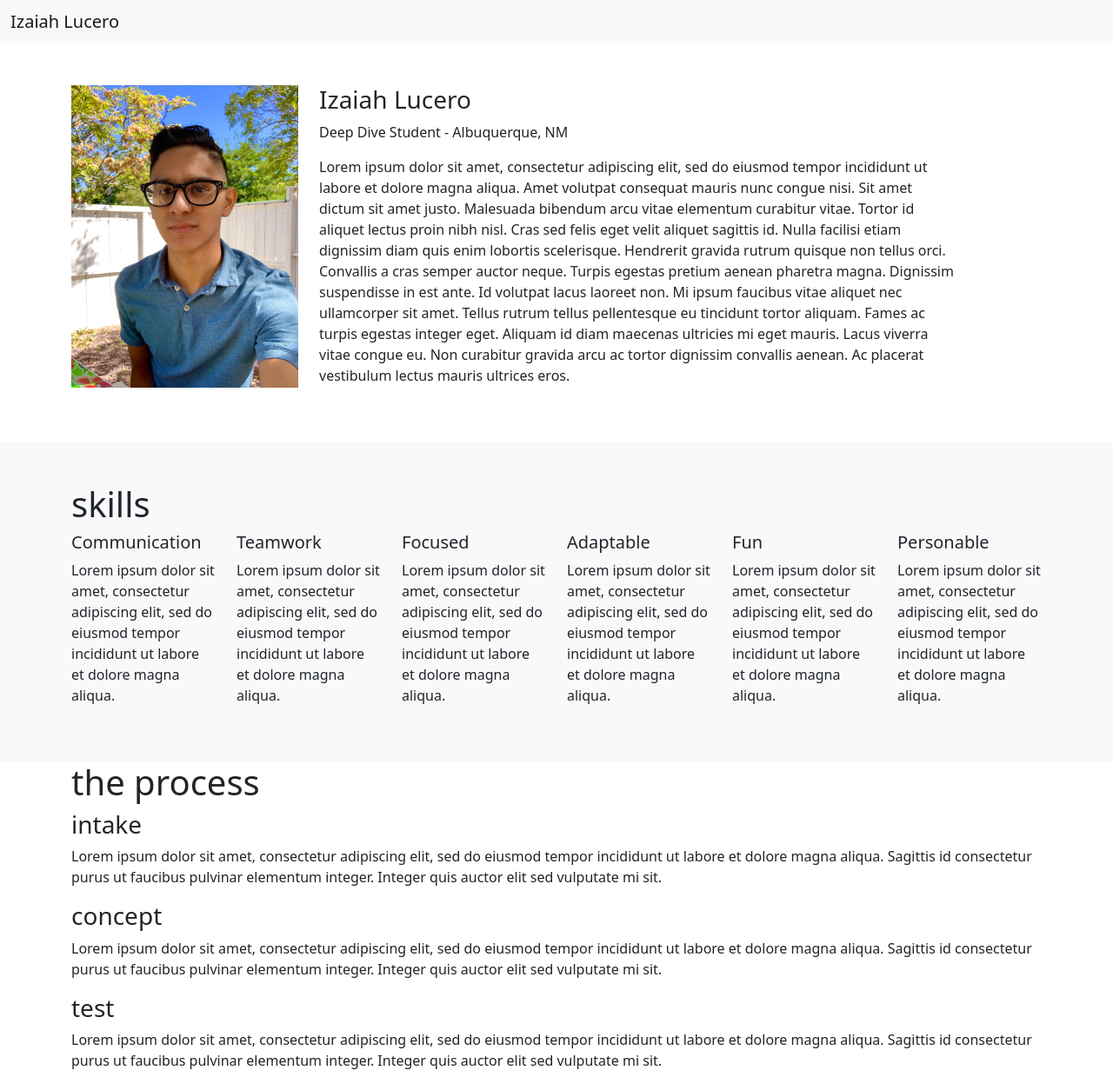
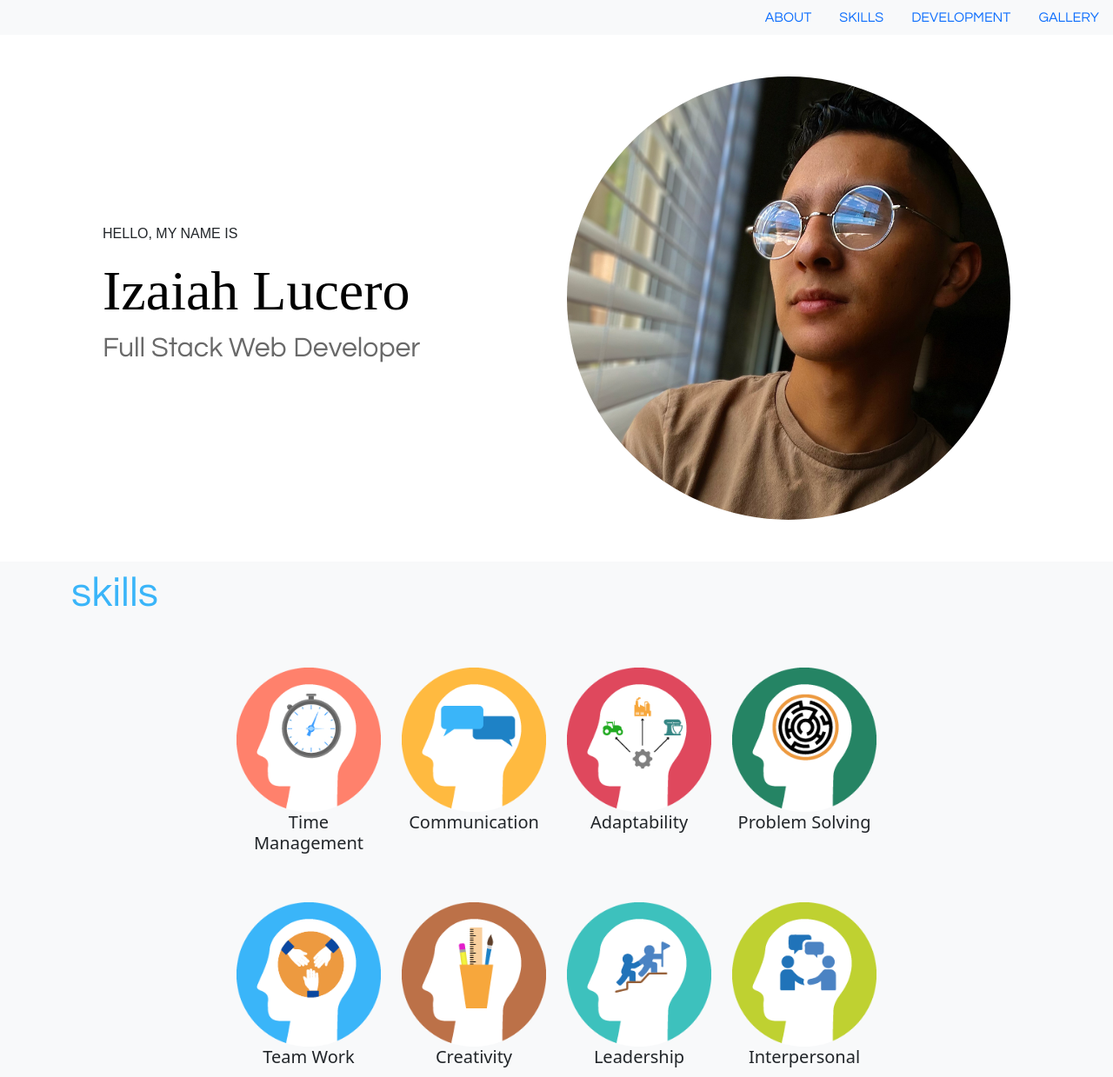
Before and after one commit to IzaiahLucero/izaiah-lucero-website, a plain HTML site: page public_html/index.html in a window 1280 px wide. Shown: the top 1239 px of the page at 87% size. Drawn offline with nearby package versions, Linux system fonts and the light colour scheme.

Commit message:
added icons and adjusted the layout. Also updated headers to reflect icon title. Finally added more sections in the center content of the site

```diff
--- a/public_html/index.html
+++ b/public_html/index.html
@@ -6,55 +6,88 @@
   <meta name="viewport" content="width=device-width, initial-scale=1">
   <title>Portfolio</title>
   <link href="https://cdn.jsdelivr.net/npm/bootstrap@5.2.2/dist/css/bootstrap.min.css" rel="stylesheet" integrity="sha384-Zenh87qX5JnK2Jl0vWa8Ck2rdkQ2Bzep5IDxbcnCeuOxjzrPF/et3URy9Bv1WTRi" crossorigin="anonymous">
+  <link href="styles.css" rel="stylesheet">
 </head>
 
 <body>
-<nav class="navbar bg-light">
-  <div class="container-fluid">
-    <span class="navbar-brand mb-0 h1 fixed">Izaiah Lucero</span>
-  </div>
-</nav>
+
+<ul class="nav justify-content-end bg-light" id="navigationBar">
+  <li class="nav-item">
+    <a class="nav-link active" aria-current="page" href="#">ABOUT</a>
+  </li>
+  <li class="nav-item">
+    <a class="nav-link" href="#">SKILLS</a>
+  </li>
+  <li class="nav-item">
+    <a class="nav-link" href="#">DEVELOPMENT</a>
+  </li>
+  <li class="nav-item">
+    <a class="nav-link" href="#">GALLERY</a>
+  </li>
+</ul>
+
 <!--Bio Section-->
-<div class="container mt-5">
-  <div class="row">
-    <div class="col-3">
-      <img class="img-fluid" src="images/profile-image.JPEG">
-    </div>
-    <div class="col-8">
-      <h3>Izaiah Lucero</h3>
-      <p>Deep Dive Student - Albuquerque, NM</p>
-      <p>Lorem ipsum dolor sit amet, consectetur adipiscing elit, sed do eiusmod tempor incididunt ut labore et dolore magna aliqua. Amet volutpat consequat mauris nunc congue nisi. Sit amet dictum sit amet justo. Malesuada bibendum arcu vitae elementum curabitur vitae. Tortor id aliquet lectus proin nibh nisl. Cras sed felis eget velit aliquet sagittis id. Nulla facilisi etiam dignissim diam quis enim lobortis scelerisque. Hendrerit gravida rutrum quisque non tellus orci. Convallis a cras semper auctor neque. Turpis egestas pretium aenean pharetra magna. Dignissim suspendisse in est ante. Id volutpat lacus laoreet non. Mi ipsum faucibus vitae aliquet nec ullamcorper sit amet. Tellus rutrum tellus pellentesque eu tincidunt tortor aliquam. Fames ac turpis egestas integer eget. Aliquam id diam maecenas ultricies mi eget mauris. Lacus viverra vitae congue eu. Non curabitur gravida arcu ac tortor dignissim convallis aenean. Ac placerat vestibulum lectus mauris ultrices eros.</p>
+<div  class="container-fluid" id="bioSection">
+  <div class="container p-5">
+    <div class="row align-items-center">
+      <div id="bioContent" class="col-6">
+        <p id="hello">HELLO, MY NAME IS</p>
+        <h1 id="myName">Izaiah Lucero</h1>
+        <h3 id="jobTitle">Full Stack Web Developer</h3>
+      </div>
+      <div class="col-6">
+        <img id="profileImage" class="img-fluid" src="images/profile_image.jpeg">
+      </div>
+
     </div>
   </div>
 </div>
+
 <!--Skills Section-->
-<div class="container-fluid bg-light mt-5 p-5">
+<div class="container-fluid bg-light p-2">
   <div class="container">
-    <h1>skills</h1>
-    <div class="row">
-      <div class="col-2">
+    <h1 id="skillsHeader">skills</h1>
+    <div class="row text-center gx-4">
+      <div class="col-2 mt-5">
+<!--This is empty to allow for evening spacing of the skills icon.-->
+      </div>
+      <div class="col-2 mt-5">
+        <img src="images/skill-icons_Time%20Management.png" alt="Time Management Icon" class="img-fluid">
+        <h5>Time Management</h5>
+      </div>
+      <div class="col-2 mt-5">
+        <img src="images/skill-icons_Communication.png" alt="Communication Icon" class="img-fluid">
         <h5>Communication</h5>
-        <p>Lorem ipsum dolor sit amet, consectetur adipiscing elit, sed do eiusmod tempor incididunt ut labore et dolore magna aliqua.</p>
       </div>
-      <div class="col-2">
-        <h5>Teamwork</h5>
-        <p>Lorem ipsum dolor sit amet, consectetur adipiscing elit, sed do eiusmod tempor incididunt ut labore et dolore magna aliqua.</p>
+      <div class="col-2 mt-5">
+        <img src="images/skill-icons_Adaptability.png" alt="Adaptability Icon" class="img-fluid">
+        <h5>Adaptability</h5>
       </div>
-      <div class="col-2">
-        <h5>Focused</h5>
-        <p>Lorem ipsum dolor sit amet, consectetur adipiscing elit, sed do eiusmod tempor incididunt ut labore et dolore magna aliqua.</p>
+      <div class="col-2 mt-5">
+        <img src="images/skill-icons_Problem%20Solving.png" alt="Problem Solving Icon" class="img-fluid">
+        <h5>Problem Solving</h5>
       </div>
-      <div class="col-2">
-        <h5>Adaptable</h5>
-        <p>Lorem ipsum dolor sit amet, consectetur adipiscing elit, sed do eiusmod tempor incididunt ut labore et dolore magna aliqua.</p>
+      <div class="col-2 mt-5">
+        <!--This is empty to allow for evening spacing of the skills icon.-->
       </div>
-      <div class="col-2">
-        <h5>Fun</h5>
-        <p>Lorem ipsum dolor sit amet, consectetur adipiscing elit, sed do eiusmod tempor incididunt ut labore et dolore magna aliqua.</p>
+      <div class="col-2 mt-5">
+        <!--This is empty to allow for evening spacing of the skills icon.-->
       </div>
-      <div class="col-2">
-        <h5>Personable</h5>
-        <p>Lorem ipsum dolor sit amet, consectetur adipiscing elit, sed do eiusmod tempor incididunt ut labore et dolore magna aliqua.</p>
+      <div class="col-2 mt-5">
+        <img src="images/skill-icons_Teamwork%20.png" alt="Teamwork Icon" class="img-fluid">
+        <h5>Team Work</h5>
+      </div>
+      <div class="col-2 mt-5">
+        <img src="images/skill-icons_Creativity.png" alt="Creativity Icon" class="img-fluid">
+        <h5>Creativity</h5>
+      </div>
+      <div class="col-2 mt-5">
+        <img src="images/skill-icons_Leadership.png" alt="Leadership Icon" class="img-fluid">
+        <h5>Leadership</h5>
+      </div>
+      <div class="col-2 mt-5">
+        <img src="images/skill-icons_Interpersonal.png" alt="Interpersonal Icon" class="img-fluid">
+        <h5>Interpersonal</h5>
       </div>
     </div>
   </div>
@@ -63,13 +96,16 @@
 <div class="container">
   <div class="row">
     <div class="col">
-      <h1>the process</h1>
+      <h1 id="theProcessHeader">the process</h1>
     </div>
   </div>
   <div class="row">
+    <h3>intake</h3>
     <div class="col">
-      <h3>intake</h3>
-      <p>Lorem ipsum dolor sit amet, consectetur adipiscing elit, sed do eiusmod tempor incididunt ut labore et dolore magna aliqua. Sagittis id consectetur purus ut faucibus pulvinar elementum integer. Integer quis auctor elit sed vulputate mi sit.</p>
+      <img src="images/intake_form.jpeg">
+    </div>
+    <div class="col">
+      <p>One of the very first things with a client is a intake. This allows us to better understand you and your businesses needs.</p>
     </div>
   </div>
   <div class="row">
@@ -94,29 +130,57 @@
 <!--Gallery Section-->
 <div class="container">
   <div class="row">
-    <h1>gallery</h1>
+    <h1 id="gallerHeader">gallery</h1>
   </div>
-  <div class="row">
-    <div class="col-4 mt-5">
+  <div class="row text-center">
+    <div class="col-4 mt-5 mx-auto">
       <img class="img-fluid" src="http://placekitten.com/300/200">
+      <div>
+        <h5>Card Title</h5>
+        <p class="card-text">Some quick description of the project</p>
+      </div>
     </div>
-    <div class="col-4 mt-5">
+    <div class="col-4 mt-5 mx-auto">
       <img class="img-fluid" src="http://placekitten.com/300/200">
+      <div>
+        <h5>Card Title</h5>
+        <p class="card-text">Some quick description of the project</p>
+      </div>
     </div>
-    <div class="col-4 mt-5">
+    <div class="col-4 mt-5 mx-auto">
       <img class="img-fluid" src="http://placekitten.com/300/200">
+      <div>
+        <h5>Card Title</h5>
+        <p class="card-text">Some quick description of the project</p>
+      </div>
     </div>
-    <div class="col-4 mt-5">
+    <div class="col-4 mt-5 mx-auto">
       <img class="img-fluid" src="http://placekitten.com/300/200">
+      <div>
+        <h5>Card Title</h5>
+        <p class="card-text">Some quick description of the project</p>
+      </div>
     </div>
-    <div class="col-4 mt-5">
+    <div class="col-4 mt-5 mx-auto">
       <img class="img-fluid" src="http://placekitten.com/300/200">
+      <div>
+        <h5>Card Title</h5>
+        <p class="card-text">Some quick description of the project</p>
+      </div>
     </div>
-    <div class="col-4 mt-5">
+    <div class="col-4 mt-5 mx-auto">
       <img class="img-fluid" src="http://placekitten.com/300/200">
+      <div>
+        <h5>Card Title</h5>
+        <p class="card-text">Some quick description of the project</p>
+      </div>
     </div>
   </div>
 </div>
+<!--Footer-->
+<footer>
+  <p>Thank you for visting!</p>
+</footer>
 
 
 
--- /dev/null
+++ b/public_html/styles.css
@@ -0,0 +1,49 @@
+#bioSection {
+    /*background-image: url("images/header-background.png") ;*/
+    /*object-fit: cover;*/
+    /*background-color: #EBF7FC;*/
+}
+#bioContent {
+}
+
+#profileImage {
+    /*filter: drop-shadow(0 0 0.75rem dimgrey);*/
+    border-radius: 50%;
+}
+
+#hello {
+    font-family: sans-serif;
+}
+
+#myName {
+    font-family: "Cooper Black", Serif;
+    color: #000000;
+    font-size: 4em;
+}
+#jobTitle {
+    font-family: "Century Gothic", Serif;
+    color: dimgrey;
+    font-size: 2em;
+}
+
+#skillsHeader {
+    font-family: "Century Gothic", Serif;
+    color: #3AB5F9;
+    font-size: 3em;
+}
+
+#theProcessHeader {
+    font-family: "Century Gothic", Serif;
+    color: #3AB5F9;
+    font-size: 3em;
+}
+#gallerHeader {
+    font-family: "Century Gothic", Serif;
+    color: #3AB5F9;
+    font-size: 3em;
+}
+
+#navigationBar {
+    font-family: "Century Gothic", Serif;
+    color: #3AB5F9;
+}
```
Also changed, not shown: public_html/images/header-background.png (added), public_html/images/intake_form.jpeg (added), public_html/images/profile_image.jpeg (added), public_html/images/skill-icons_Adaptability.png (added), public_html/images/skill-icons_Communication.png (added), public_html/images/skill-icons_Creativity.png (added), public_html/images/skill-icons_Interpersonal.png (added), public_html/images/skill-icons_Leadership.png (added), public_html/images/skill-icons_Problem Solving.png (added), public_html/images/skill-icons_Teamwork .png (added), public_html/images/skill-icons_Time Management.png (added).
